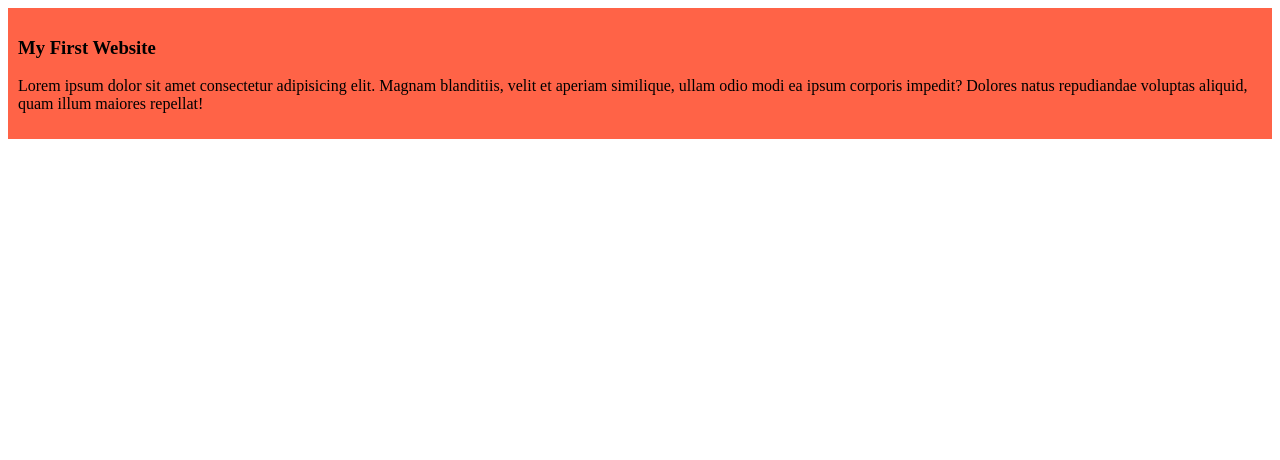
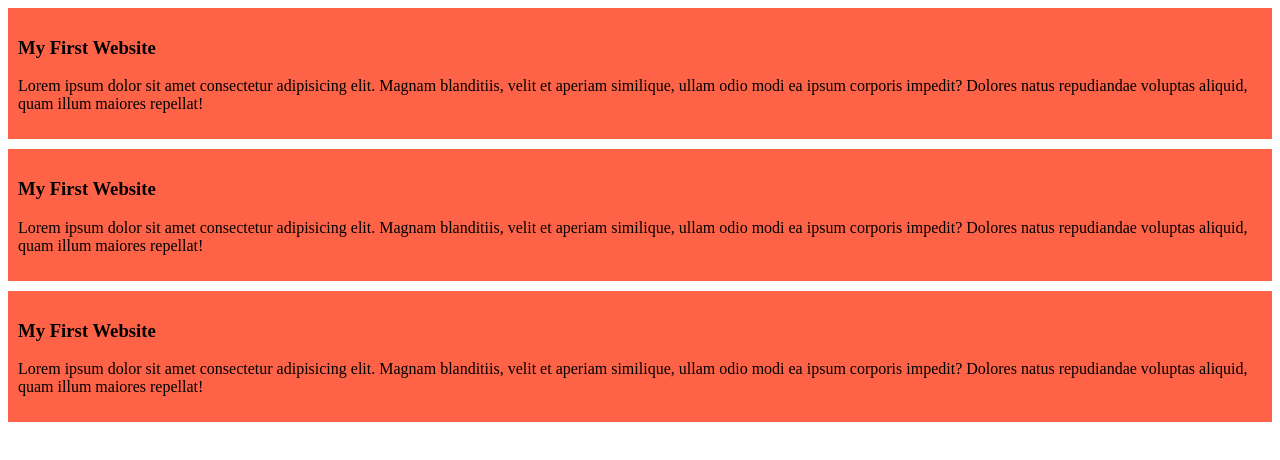
Before and after one commit to Tamanna4D/my-simple-website, a plain HTML site: page index.html in a window 1280 px wide. Drawn offline with Linux system fonts and the light colour scheme.

Commit message:
added the second and third blog

```diff
--- a/index.html
+++ b/index.html
@@ -11,5 +11,14 @@
         <h3>My First Website</h3>
         <p>Lorem ipsum dolor sit amet consectetur adipisicing elit. Magnam blanditiis, velit et aperiam similique, ullam odio modi ea ipsum corporis impedit? Dolores natus repudiandae voluptas aliquid, quam illum maiores repellat!</p>
     </div>
+    <div>
+        <h3>My First Website</h3>
+        <p>Lorem ipsum dolor sit amet consectetur adipisicing elit. Magnam blanditiis, velit et aperiam similique, ullam odio modi ea ipsum corporis impedit? Dolores natus repudiandae voluptas aliquid, quam illum maiores repellat!</p>
+    </div>
+    <div>
+        <h3>My First Website</h3>
+        <p>Lorem ipsum dolor sit amet consectetur adipisicing elit. Magnam blanditiis, velit et aperiam similique, ullam odio modi ea ipsum corporis impedit? Dolores natus repudiandae voluptas aliquid, quam illum maiores repellat!</p>
+    </div>
+
 </body>
 </html>
--- a/styles/blog.css
+++ b/styles/blog.css
@@ -1,4 +1,5 @@
 div{
     background-color: tomato;
     padding: 10px;
+    margin-bottom: 10px;
 }
```
